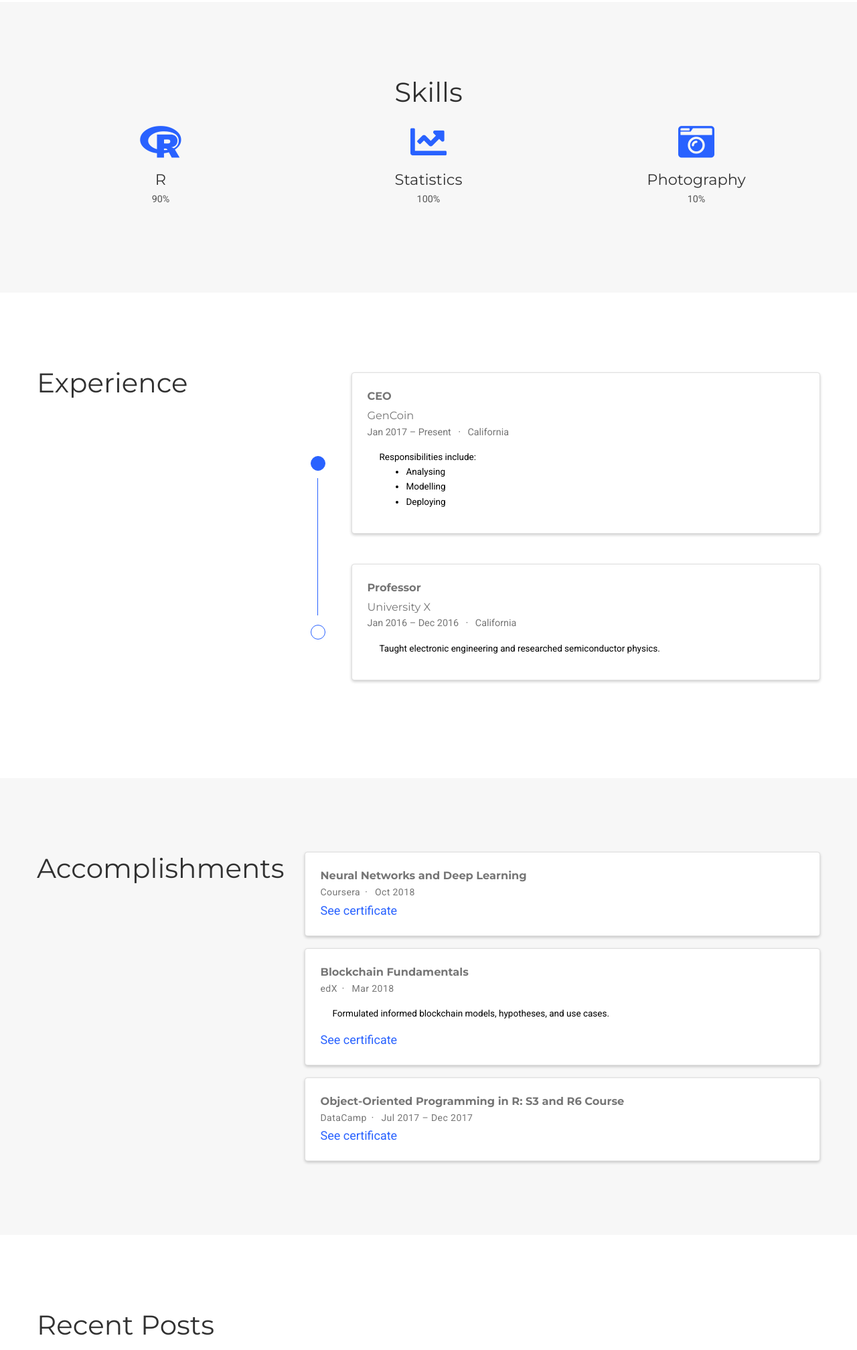
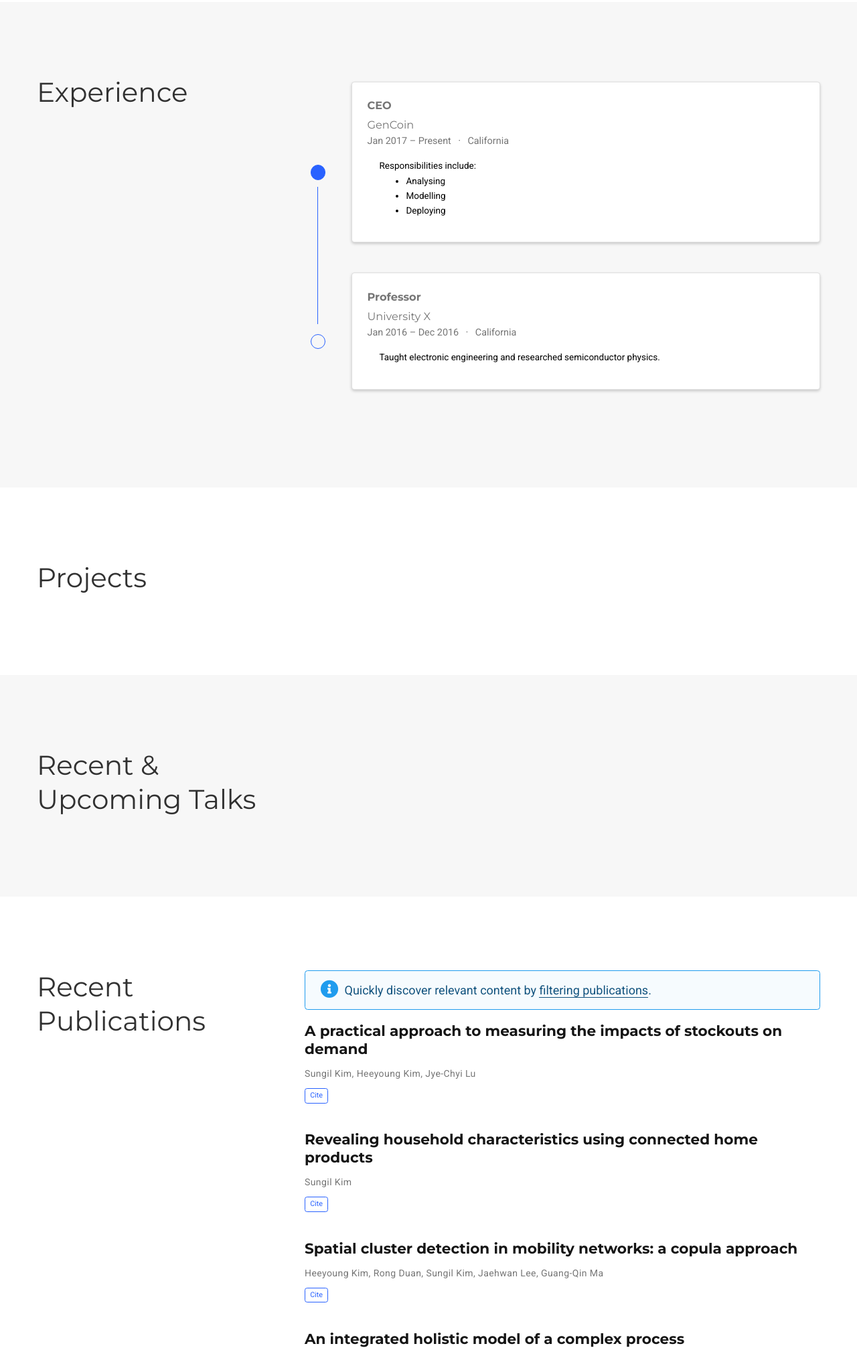
Before and after one commit to unist-analytics/unist-analytics.github.io, a plain HTML site: page index.html in a window 1280 px wide. Shown: the part 784-2800 px from the top of the page at 67% size. Drawn offline with nearby package versions, Linux system fonts and the light colour scheme; some packages are replaced by stand-ins of ours; some icons are missing.

Commit message:
Build website

```diff
--- a/index.html
+++ b/index.html
@@ -608,7 +608,7 @@
 
 
         <li>
-          <a href="https://scholar.google.co.uk/citations?user=sIwtMXoAAAAJ" target="_blank" rel="noopener">
+          <a href="https://scholar.google.com/citations?user=BISaBGoAAAAJ&amp;hl=ko" target="_blank" rel="noopener">
             <i class="ai ai-google-scholar big-icon"></i>
           </a>
         </li>
@@ -701,90 +701,6 @@ I especially focus on developement of novel statistical methods for solving comp
 
     </div>
   </div>
-</div>
-
-    </div>
-  </section>
-
-
-
-
-
-
-
-
-
-
-
-
-
-
-
-
-
-
-
-
-
-
-
-
-
-
-
-
-
-
-
-  <section id="skills" class="home-section wg-featurette   "  >
-    <div class="container">
-
-
-
-<div class="row featurette">
-
-  <div class="col-md-12 section-heading">
-    <h1>Skills</h1>
-
-  </div>
-
-
-
-
-
-
-
-
-
-
-  <div class="col-12 col-sm-4">
-    <div class="featurette-icon"><i class="fab fa-r-project"></i></div>
-    <h3>R</h3>
-    <p>90%</p>
-  </div>
-
-
-
-
-
-
-  <div class="col-12 col-sm-4">
-    <div class="featurette-icon"><i class="fas fa-chart-line"></i></div>
-    <h3>Statistics</h3>
-    <p>100%</p>
-  </div>
-
-
-
-
-
-
-  <div class="col-12 col-sm-4">
-    <div class="featurette-icon"><i class="fas fa-camera-retro"></i></div>
-    <h3>Photography</h3>
-    <p>10%</p>
-  </div>
-
 </div>
 
     </div>
@@ -953,208 +869,6 @@ I especially focus on developement of novel statistical methods for solving comp
 
 
 
-  <section id="accomplishments" class="home-section wg-accomplishments   "  >
-    <div class="container">
-
-
-
-
-<div class="row">
-  <div class="col-12 col-lg-4 section-heading">
-    <h1>Accomplish­ments</h1>
-
-  </div>
-  <div class="col-12 col-lg-8">
-
-
-
-
-      <div class="card experience course">
-        <div class="card-body"><h4 class="card-title exp-title text-muted my-0">Neural Networks and Deep Learning</h4><div class="card-subtitle my-0 article-metadata"><a href="https://www.coursera.org" target="_blank" rel="noopener">Coursera</a><span class="middot-divider"></span>
-
-            Oct 2018
-
-          </div>
-
-
-
-
-            <a class="card-link" href="https://www.coursera.org" target="_blank" rel="noopener">
-              See certificate
-            </a>
-
-        </div>
-      </div>
-
-      <div class="card experience course">
-        <div class="card-body"><a href="https://www.edx.org/professional-certificate/uc-berkeleyx-blockchain-fundamentals" target="_blank" rel="noopener"><h4 class="card-title exp-title text-muted my-0">Blockchain Fundamentals</h4></a><div class="card-subtitle my-0 article-metadata"><a href="https://www.edx.org" target="_blank" rel="noopener">edX</a><span class="middot-divider"></span>
-
-            Mar 2018
-
-          </div>
-
-
-            <div class="card-text">Formulated informed blockchain models, hypotheses, and use cases.</div>
-
-
-
-            <a class="card-link" href="https://www.edx.org" target="_blank" rel="noopener">
-              See certificate
-            </a>
-
-        </div>
-      </div>
-
-      <div class="card experience course">
-        <div class="card-body"><h4 class="card-title exp-title text-muted my-0">Object-Oriented Programming in R: S3 and R6 Course</h4><div class="card-subtitle my-0 article-metadata"><a href="https://www.datacamp.com" target="_blank" rel="noopener">DataCamp</a><span class="middot-divider"></span>
-
-            Jul 2017
-
-            – Dec 2017
-
-          </div>
-
-
-
-
-            <a class="card-link" href="https://www.datacamp.com" target="_blank" rel="noopener">
-              See certificate
-            </a>
-
-        </div>
-      </div>
-
-
-  </div>
-</div>
-
-    </div>
-  </section>
-
-
-
-
-
-
-
-
-
-
-
-
-
-
-
-
-
-
-
-
-
-
-
-
-
-
-
-
-
-
-
-  <section id="posts" class="home-section wg-pages   "  >
-    <div class="container">
-
-
-
-
-
-
-
-
-
-
-
-
-
-
-
-
-
-
-
-
-
-
-
-
-
-
-
-
-
-
-
-
-
-
-
-
-
-
-
-
-
-
-
-<div class="row">
-  <div class="col-12 col-lg-4 section-heading">
-    <h1>Recent Posts</h1>
-
-  </div>
-  <div class="col-12 col-lg-8">
-
-
-
-
-
-
-
-  </div>
-</div>
-
-    </div>
-  </section>
-
-
-
-
-
-
-
-
-
-
-
-
-
-
-
-
-
-
-
-
-
-
-
-
-
-
-
-
-
-
-
   <section id="projects" class="home-section wg-portfolio   "  >
     <div class="container">
 
@@ -1271,89 +985,6 @@ I especially focus on developement of novel statistical methods for solving comp
 <div class="row">
   <div class="col-12 col-lg-4 section-heading">
     <h1>Recent &amp; Upcoming Talks</h1>
-
-  </div>
-  <div class="col-12 col-lg-8">
-
-
-
-
-
-
-
-  </div>
-</div>
-
-    </div>
-  </section>
-
-
-
-
-
-
-
-
-
-
-
-
-
-
-
-
-
-
-
-
-
-
-
-
-
-
-
-
-
-
-
-  <section id="featured" class="home-section wg-featured   "  >
-    <div class="container">
-
-
-
-
-
-
-
-
-
-
-
-
-
-
-
-
-
-
-
-
-
-
-
-
-
-
-
-
-
-
-
-
-<div class="row">
-  <div class="col-12 col-lg-4 section-heading">
-    <h1>Featured Publications</h1>
 
   </div>
   <div class="col-12 col-lg-8">
@@ -1913,72 +1544,6 @@ I especially focus on developement of novel statistical methods for solving comp
         <i class="fas fa-angle-right"></i>
       </a>
     </div>
-
-
-  </div>
-</div>
-
-    </div>
-  </section>
-
-
-
-
-
-
-
-
-
-
-
-
-
-
-
-
-
-
-
-
-
-
-
-
-
-
-
-
-
-
-
-  <section id="tags" class="home-section wg-tag-cloud   "  >
-    <div class="container">
-
-
-
-
-
-
-
-
-
-
-
-
-
-
-
-
-
-
-<div class="row">
-  <div class="col-12 col-lg-4 section-heading">
-    <h1>Popular Topics</h1>
-
-  </div>
-  <div class="col-12 col-lg-8">
-
-
 
 
   </div>
```
Also changed, not shown: authors/admin/index.html (+1 -1 lines), files/code.txt.
